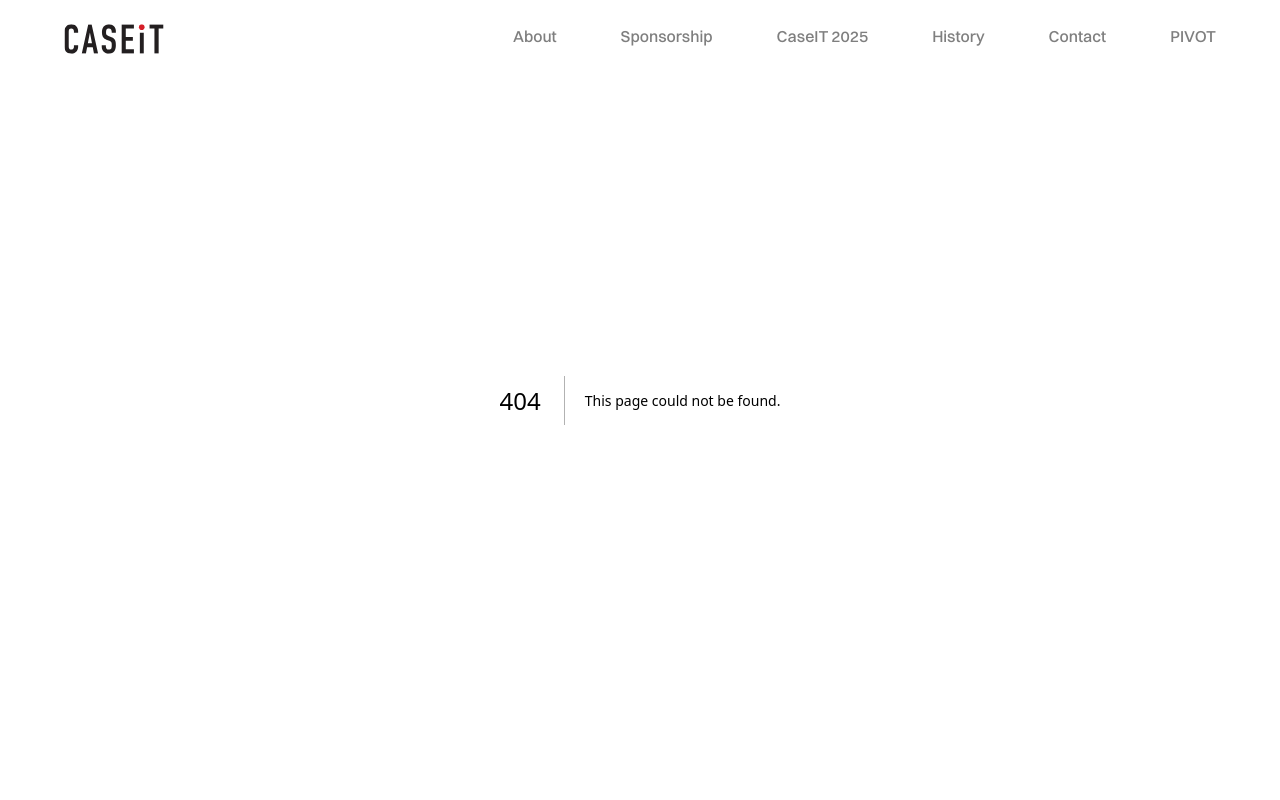
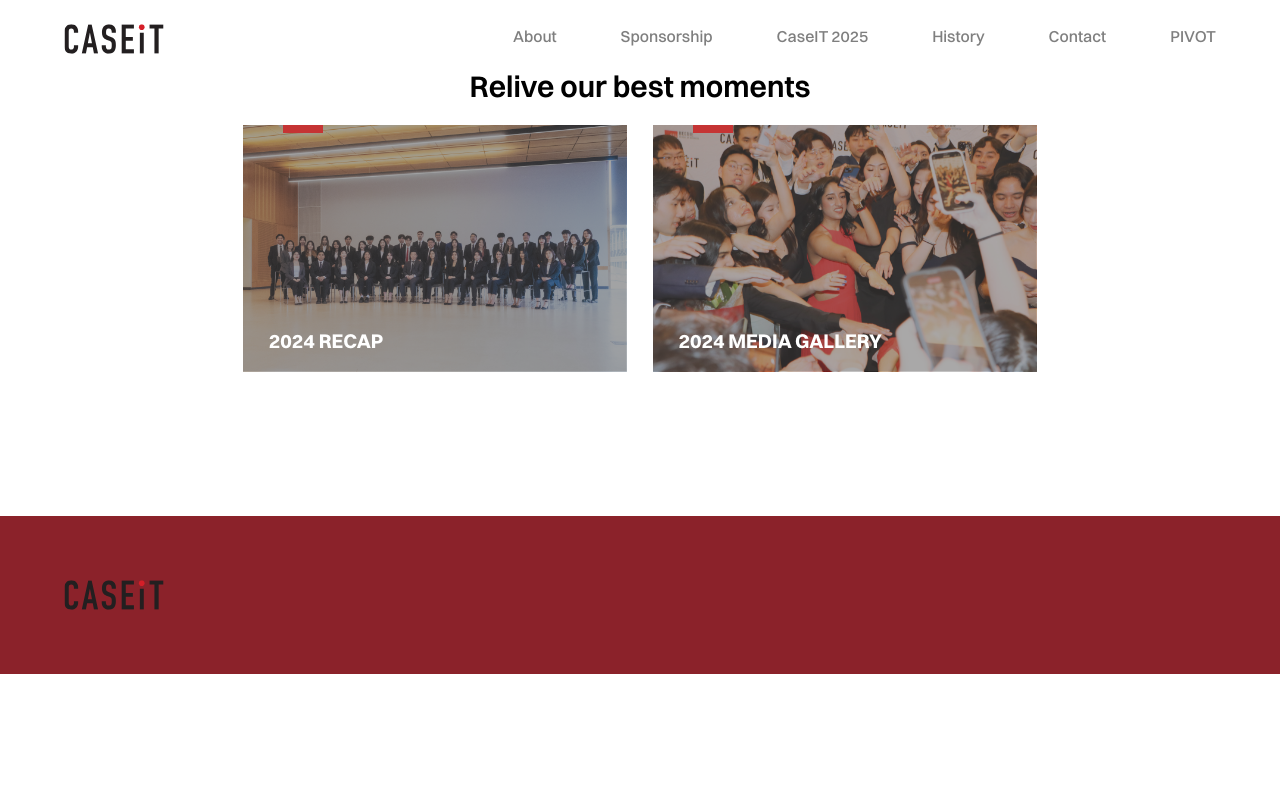
Before and after one commit to smchng/CaseIT2025, a Next.js app: page /history in a window 1280 px wide. Before the commit this address had no page. Shown: the top 800 px of the page. Built offline with nearby package versions, Linux system fonts and the light colour scheme.

Commit message:
added new pages

```diff
--- /dev/null
+++ b/app/history/page.tsx
@@ -0,0 +1,31 @@
+import { Metadata } from "next";
+import Image from "next/image";
+import * as text from "@/components/text&img/text";
+import { ImgButton, GreyButton } from "@/components/buttons";
+import * as history from "@/content/history_content";
+
+export const metadata: Metadata = {
+  title: "History",
+  description: "Learn more about our company and team.",
+};
+
+export default function History() {
+  return (
+    <div>
+      <section className="w-full flex flex-col items-center py-[8vh]">
+        <text.Header2 text={history.historyText.header2} />
+        <div className="flex space-x-[2vw] pt-[2vh]">
+          {history.imgButtons.map((item, index) => (
+            <ImgButton
+              key={index}
+              img={item.img}
+              alt={item.alt}
+              text={item.text}
+              link={item.link}
+            />
+          ))}
+        </div>
+      </section>
+    </div>
+  );
+}
--- a/app/oc/page.tsx
+++ b/app/oc/page.tsx
@@ -24,7 +24,7 @@ export default function OC() {
         />
         <div className="absolute inset-0 flex flex-col items-center justify-center text-center">
           <text.Header1 text={oc.ocText.header1} />
-          <p className="text-red font-bold">
+          <p className="text-red font-bold pb-[4vh]">
             <text.Paragraph text={oc.ocText.paragraph} />
           </p>
           <RedButton text="Learn More" link="/about" />
--- /dev/null
+++ b/content/history_content.tsx
@@ -0,0 +1,18 @@
+export const historyText = {
+  header2: "Relive our best moments",
+};
+
+export const imgButtons = [
+  {
+    img: "/imgs/2024_OC.PNG",
+    alt: "2024 OC team pic",
+    text: "2024 RECAP",
+    link: "/recap/",
+  },
+  {
+    img: "/imgs/CaseIT_On3.PNG",
+    alt: "2024 OC team pic",
+    text: "2024 MEDIA GALLERY",
+    link: "/gallery/",
+  },
+];
--- a/content/nav_content.tsx
+++ b/content/nav_content.tsx
@@ -12,7 +12,7 @@ export const NavList = [
     name: "CaseIT 2025",
   },
   {
-    link: "/History/",
+    link: "/history/",
     name: "History",
   },
   {
```
